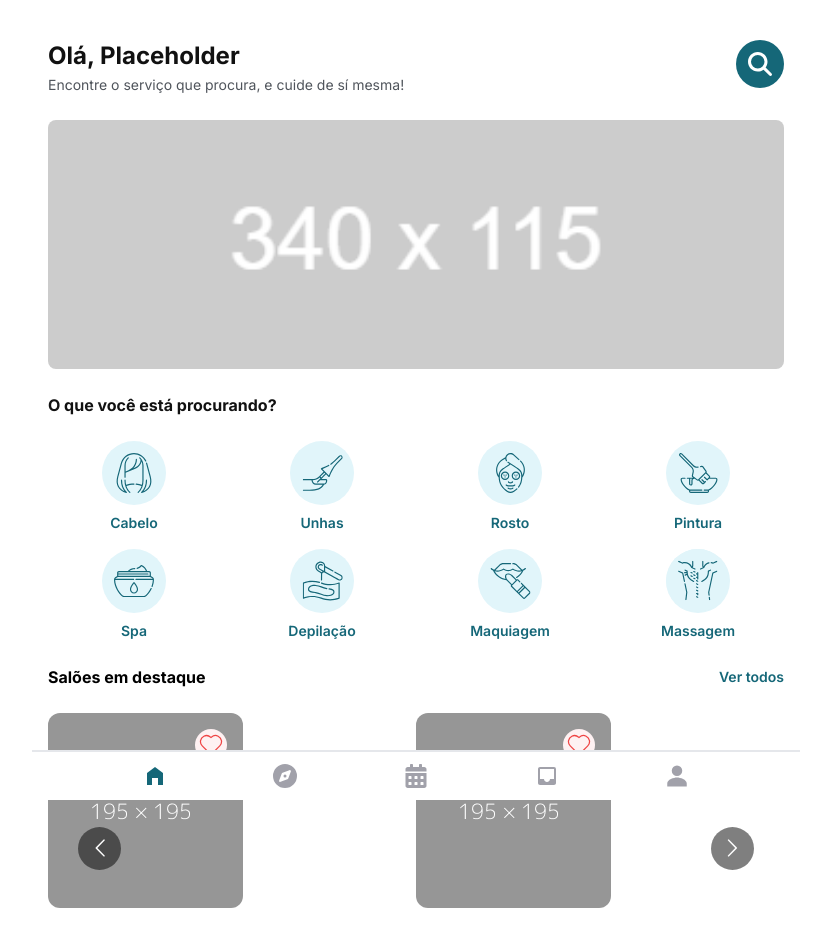
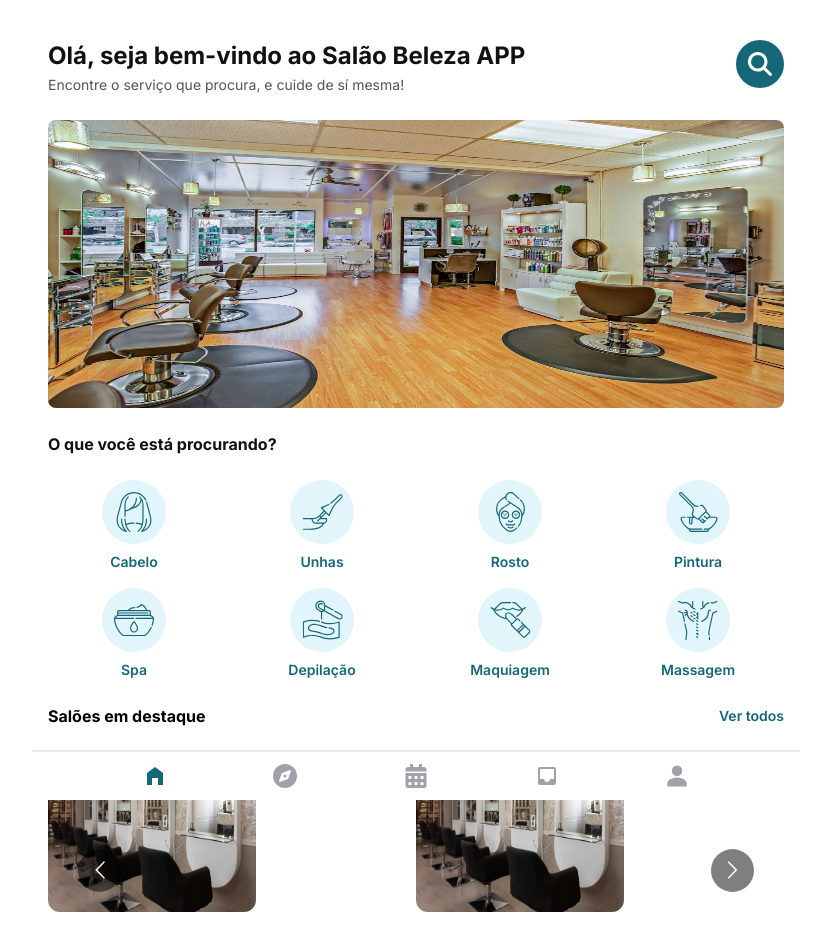
Before and after one commit to LesterCerioli/Beauty-Saloon-NextJs, a Next.js app: page /home in a window 1280 px wide. Shown: the top 925 px of the page, without its empty margins (224-1055 px from the left). Built offline with nearby package versions, Linux system fonts and the light colour scheme.

Commit message:
feat(#1769): changing mock images, addings image to banner and fixing search button bug

```diff
--- a/src/app/components/SaloonCardDetails/index.tsx
+++ b/src/app/components/SaloonCardDetails/index.tsx
@@ -1,21 +1,21 @@
 import Image from "next/image";
 import { FaStar } from "react-icons/fa";
-import mock from "@/assets/mock_card_display.png"
+import mock from "@/assets/interior-saloon-example.jpg"
 import { CiHeart } from "react-icons/ci";
 
 export function SaloonCardDetails(){
     return (
         <section className="w-fit mt-6">
             <div className="relative">
-                <Image className="rounded-xl" src={mock} alt="" />
+                <Image className="h-40 w-52 rounded-xl" src={mock} alt="" />
                 <button className="absolute top-4 right-4 w-8 h-8 bg-[#FEF1F2] text-red-500 rounded-full flex items-center justify-center">
                     <CiHeart size={30} />
                 </button>
             </div>
             <div className="flex gap-2 mt-4 text-btn-primary-color text-xs">
-                <span>tags aqui</span>
-                <span>tag2</span>
-                <span>tag3</span>
+                <span>cabelo</span>
+                <span>unhas</span>
+                <span>maquiagem</span>
             </div>
             <div>
                 <h5 className="font-bold">Salão de Beleza</h5>
--- a/src/app/home/page.tsx
+++ b/src/app/home/page.tsx
@@ -1,12 +1,11 @@
 "use client"
-
 import { NextPage } from "next";
 import Image from "next/image";
 import { FaMagnifyingGlass } from "react-icons/fa6";
 import Carousel from "react-multi-carousel";
 import 'react-multi-carousel/lib/styles.css';
 
-import image from "../../assets/placeholder_image.png";
+import image from "../../assets/example_saloon.jpeg";
 
 import { serviceList } from "@/constants/serviceConstants";
 import { ServiceButton } from "../components/ServiceButton";
@@ -21,24 +20,23 @@ interface Servico{
     link: string;
 }
 
-interface ServiceButtonData{
-    data: Array<Servico>;
-}
 
 const Home: NextPage = () => {
     return (
         <main className="flex flex-1 flex-col mt-6 p-4 last: pb-24">
             <header className="flex flex-row justify-between h-fit">
-                <div>
-                    <h1 className="text-[#111111] text-2xl font-bold">Olá, Placeholder</h1>
+                <div className="w-fit">
+                    <h1 className="text-[#111111] text-2xl font-bold">Olá, seja bem-vindo ao Salão Beleza APP</h1>
                     <span className="text-[#50555C] text-sm">Encontre o serviço que procura, e cuide de sí mesma!</span>
                 </div>
-                <button className="flex text-white items-center justify-center h-12 w-12 bg-btn-primary-color rounded-full">
-                    <FaMagnifyingGlass size={24}></FaMagnifyingGlass>
-                </button>
+                <div className="w-fit h-fit">
+                    <button className="flex px-3 py-3 text-white items-center justify-center bg-btn-primary-color rounded-full">
+                        <FaMagnifyingGlass size={24}></FaMagnifyingGlass>
+                    </button>
+                </div>
             </header>
 
-            <Image className="w-screen mt-6 rounded-lg" src={image} alt="" />
+            <Image className="w-screen h-72 mt-6 rounded-lg" src={image} alt="" />
 
             <section className="mt-6 font-bold text-base">
                 <h5 className="text-[#111111]">O que você está procurando?</h5>
```
Also changed, not shown: src/assets/example_saloon.jpeg (added), src/assets/interior-saloon-example.jpg (added).
